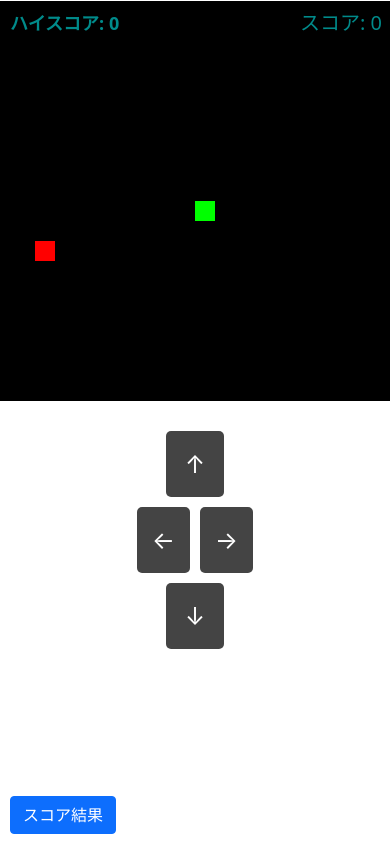
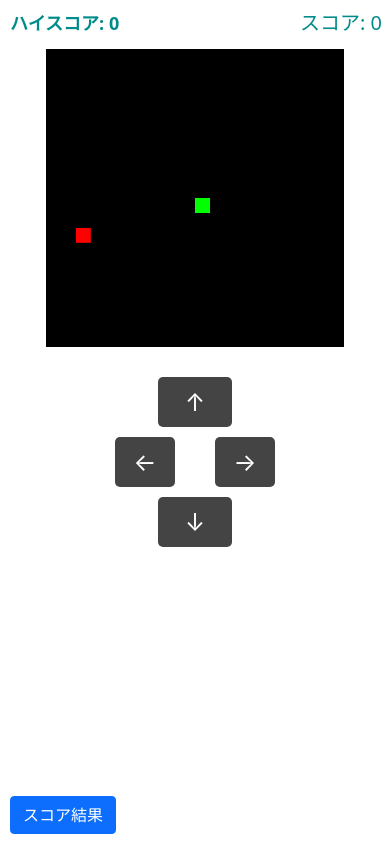
Before and after one commit to webzawa/snakegame, a plain HTML site: page index.html in a window 390 px wide. Drawn offline with nearby package versions, Linux system fonts and the light colour scheme.

Commit message:
fix: style

```diff
--- a/style.css
+++ b/style.css
@@ -6,6 +6,11 @@ body {
 
 canvas {
   border: 1px solid #fff;
+}
+
+.controls-row {
+  width: 170px;
+  justify-content: space-between;
 }
 
 .arrowBtn {
@@ -19,6 +24,8 @@ canvas {
   font-size: 24px;
   margin: 5px;
   padding: 15px;
+  width: 50px;
+  height: 50px;
   cursor: pointer;
 }
 
@@ -88,3 +95,10 @@ canvas {
   border: none;
   border-radius: 5px;
 }
+
+@media (max-width: 576px) {
+  canvas {
+    width: 300px;
+    height: 300px;
+  }
+}
```
Also changed, not shown: index.html (+2 -0 lines).
